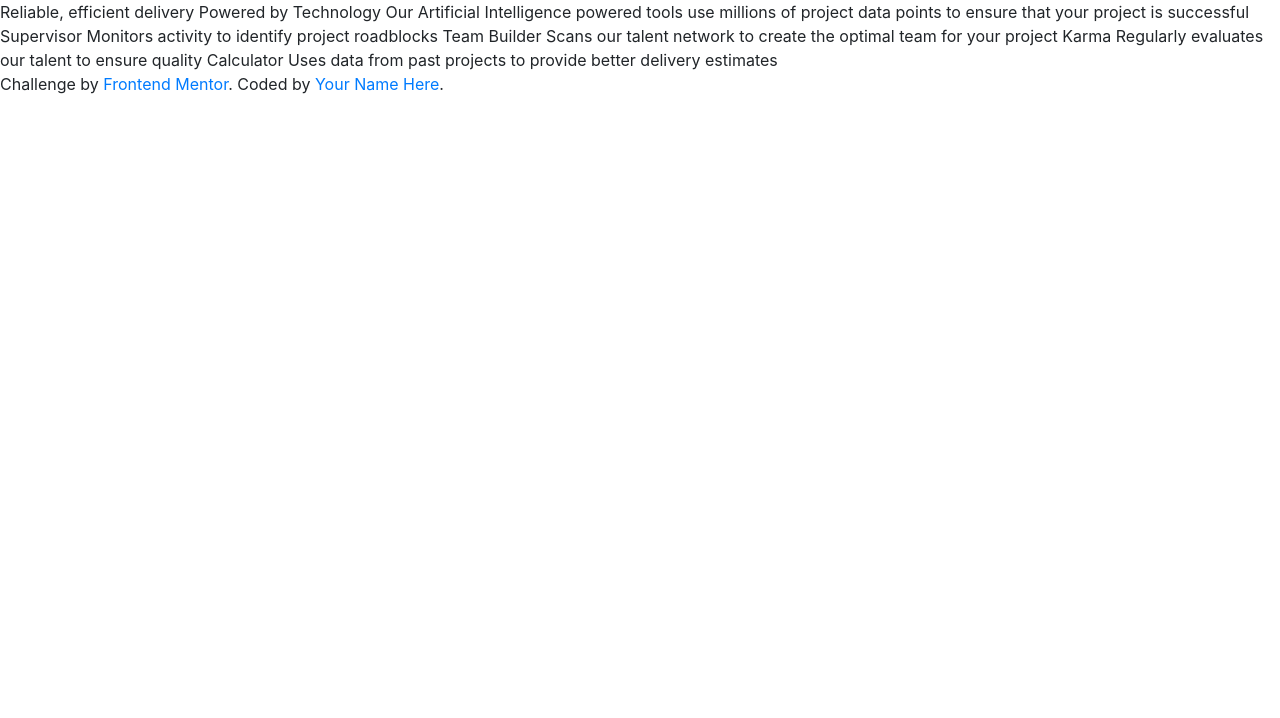
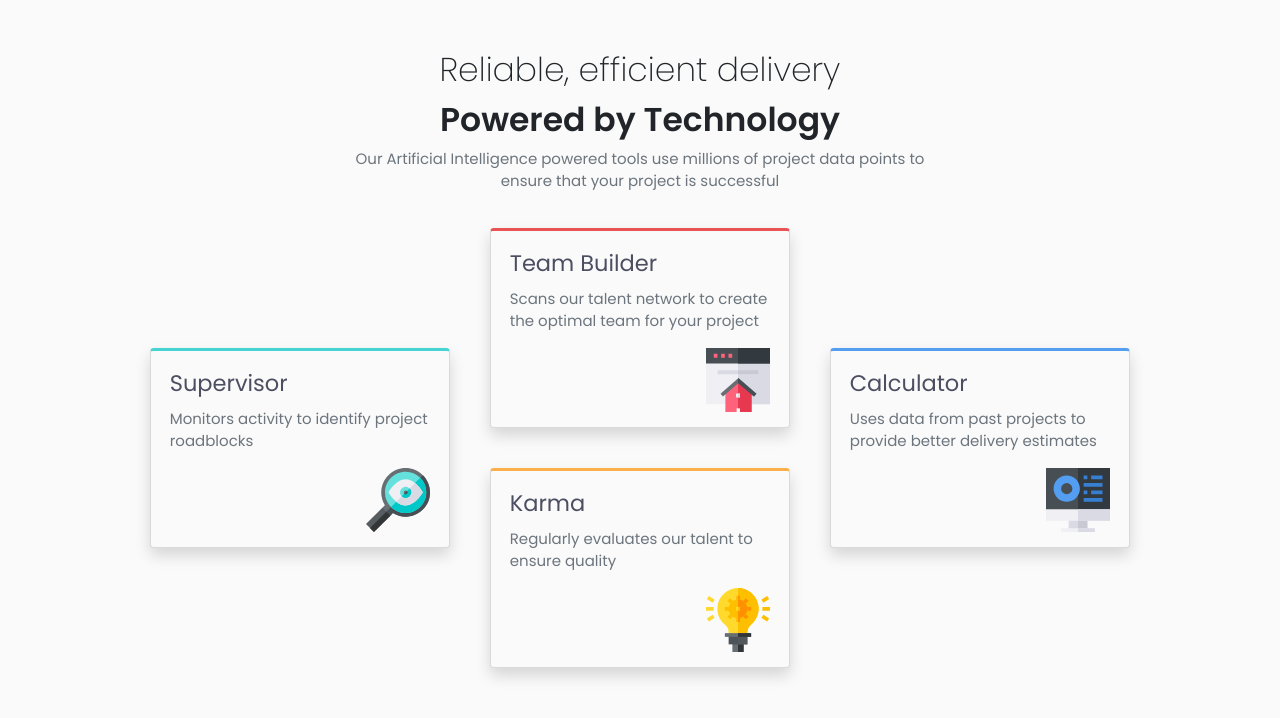
Before and after one commit to Prochnost55/four_card_feature_section, a plain HTML site: page index.html in a window 1280 px wide. Drawn offline with nearby package versions, Linux system fonts and the light colour scheme.

Commit message:
completed

```diff
--- a/css/main.css
+++ b/css/main.css
@@ -0,0 +1,46 @@
+@import url('https://fonts.googleapis.com/css2?family=Poppins:wght@200;400;600&display=swap');
+*{
+    font-family: 'Poppins', sans-serif;
+    font-size:15px;
+}
+body{
+    background-color:hsl(0, 0%, 98%);
+}
+.card{
+    margin:20px;
+    max-width:300px;
+    height:200px;
+    background-color:hsl(0, 0%, 98%);
+}
+.supporting-text{
+    width:50%;
+}
+.heading-light{
+    font-size: 2.2em;
+    font-weight: 200;
+}
+.heading-dark{
+    font-size: 2.2em;
+    font-weight: 600;
+}
+.text-secondary{
+    color:hsl(229, 6%, 66%);
+}
+.card-title{
+    font-size: 1.5em;
+    font-weight: 400;
+    color:hsl(234, 12%, 34%);
+}
+@media(max-width:500px){
+    .heading-light{
+        font-size: 1.5em;
+        font-weight: 200;
+    }
+    .heading-dark{
+        font-size: 1.5em;
+        font-weight: 600;
+    }
+    .supporting-text{
+        width:90%;
+    }
+}
--- a/index.html
+++ b/index.html
@@ -6,40 +6,67 @@
 
   <link rel="icon" type="image/png" sizes="32x32" href="./images/favicon-32x32.png">
   <link rel="stylesheet" href="https://cdn.jsdelivr.net/npm/bootstrap@4.5.3/dist/css/bootstrap.min.css" integrity="sha384-TX8t27EcRE3e/ihU7zmQxVncDAy5uIKz4rEkgIXeMed4M0jlfIDPvg6uqKI2xXr2" crossorigin="anonymous">
-
+  <link rel="stylesheet" href="./css/main.css">
   <title>Four card feature section</title>
 
 
 
 </head>
 <body>
+  <div class="container-xl">
+    <div class="row pt-5">
+    <div class="w-100 text-center">
+      <span class="heading-light">Reliable, efficient delivery</span><br>
+      <span class="heading-dark">Powered by Technology</span>
 
-  Reliable, efficient delivery
-  Powered by Technology
+      <p class="text-secondary pt-1 mx-auto supporting-text">
+        Our Artificial Intelligence powered tools use millions of project data points
+      to ensure that your project is successful
+      </p>
+    </div>
+    </div>
+    <div class="row d-flex flex-column flex-lg-row justify-content-center align-items-center">
 
-  Our Artificial Intelligence powered tools use millions of project data points
-  to ensure that your project is successful
+      <div class="card shadow" style="border-top:3px solid hsl(180, 62%, 55%);">
+        <div class="card-body">
+          <h3 class="card-title">Supervisor</h3>
+          <p class="card-text text-secondary">Monitors activity to identify project roadblocks</p>
+          <img src="./images/icon-supervisor.svg" alt="team-builder" class="float-right">
+        </div>
+      </div>
 
-  Supervisor
-  Monitors activity to identify project roadblocks
+      <div class="d-flex flex-column ">
 
-  Team Builder
-  Scans our talent network to create the optimal team for your project
+        <div class="card shadow" style="border-top:3px solid hsl(0, 78%, 62%);">
+          <div class="card-body">
+            <h3 class="card-title">Team Builder</h3>
+            <p class="card-text text-secondary">Scans our talent network to create the optimal team for your project</p>
+            <img src="./images/icon-team-builder.svg" alt="team-builder" class="float-right">
+          </div>
+        </div>
 
-  Karma
-  Regularly evaluates our talent to ensure quality
+        <div class="card shadow" style="border-top:3px solid hsl(34, 97%, 64%);">
+          <div class="card-body">
+            <h3 class="card-title">Karma</h3>
+            <p class="card-text text-secondary">Regularly evaluates our talent to ensure quality</p>
+            <img src="./images/icon-karma.svg" alt="team-builder" class="float-right">
+          </div>
+        </div>
 
-  Calculator
-  Uses data from past projects to provide better delivery estimates
+      </div>
 
+      <div class="card shadow" style="border-top:3px solid hsl(212, 86%, 64%);">
+        <div class="card-body">
+          <h3 class="card-title">Calculator</h3>
+          <p class="card-text text-secondary">Uses data from past projects to provide better delivery estimates</p>
+          <img src="./images/icon-calculator.svg" alt="team-builder" class="float-right">
+        </div>
+      </div>
 
-  <footer>
-    <p class="attribution">
-      Challenge by <a href="https://www.frontendmentor.io?ref=challenge" target="_blank">Frontend Mentor</a>.
-      Coded by <a href="#">Your Name Here</a>.
-    </p>
-  </footer>
+    </div>
+  </div>
 </body>
 <script src="https://code.jquery.com/jquery-3.5.1.min.js" integrity="sha384-DfXdz2htPH0lsSSs5nCTpuj/zy4C+OGpamoFVy38MVBnE+IbbVYUew+OrCXaRkfj" crossorigin="anonymous"></script>
 <script src="https://cdn.jsdelivr.net/npm/bootstrap@4.5.3/dist/js/bootstrap.bundle.min.js" integrity="sha384-ho+j7jyWK8fNQe+A12Hb8AhRq26LrZ/JpcUGGOn+Y7RsweNrtN/tE3MoK7ZeZDyx" crossorigin="anonymous"></script>
+<script src="./js/main.js"></script>
 </html>
```
